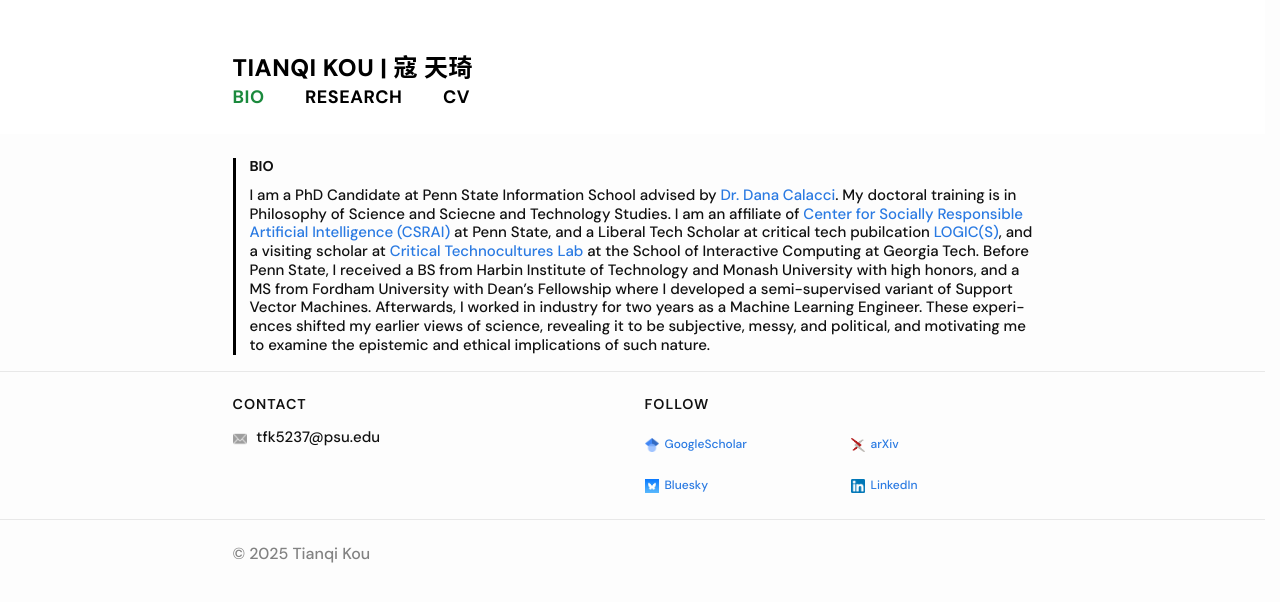
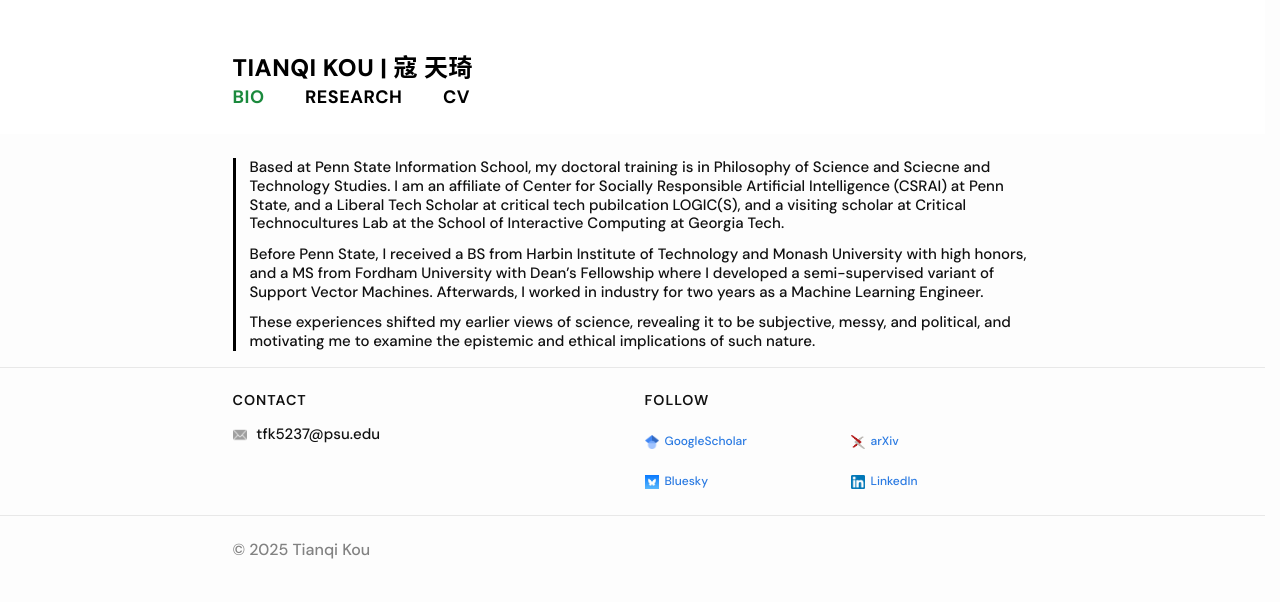
Before and after one commit to koutianqi/koutianqi.github.io, a Jekyll site: the page built from pages/bio.markdown, in a window 1280 px wide. Shown: the top 602 px of the page. Built offline with Jekyll 4.4.1, drawn with Linux system fonts in a browser that asks for light colours.

Commit message:
Update bio.markdown

```diff
--- a/pages/bio.markdown
+++ b/pages/bio.markdown
@@ -5,9 +5,12 @@ description: "Tianqi studies AI hype and communication norms."
 ---
 
 <div class="bio-page pubs" markdown="1">
-## **BIO**
 <div markdown="1">
-I am a PhD Candidate at Penn State Information School advised by [Dr. Dana Calacci](https://www.dcalacci.net). My doctoral training is in Philosophy of Science and Sciecne and Technology Studies. I am an affiliate of [Center for Socially Responsible Artificial Intelligence (CSRAI)](https://csrai.psu.edu) at Penn State, and a Liberal Tech Scholar at critical tech pubilcation [LOGIC(S)](https://logicmag.io), and a visiting scholar at [Critical Technocultures Lab](https://www.crit-technocultures.com) at the School of Interactive Computing at Georgia Tech. Before Penn State, I received a BS from Harbin Institute of Technology and Monash University with high honors, and a MS from Fordham University with Dean's Fellowship where I developed a semi-supervised variant of Support Vector Machines. Afterwards, I worked in industry for two years as a Machine Learning Engineer. These experiences shifted my earlier views of science, revealing it to be subjective, messy, and political, and motivating me to examine the epistemic and ethical implications of such nature.
+Based at Penn State Information School, my doctoral training is in Philosophy of Science and Sciecne and Technology Studies. I am an affiliate of Center for Socially Responsible Artificial Intelligence (CSRAI) at Penn State, and a Liberal Tech Scholar at critical tech pubilcation LOGIC(S), and a visiting scholar at Critical Technocultures Lab at the School of Interactive Computing at Georgia Tech.
+
+  Before Penn State, I received a BS from Harbin Institute of Technology and Monash University with high honors, and a MS from Fordham University with Dean's Fellowship where I developed a semi-supervised variant of Support Vector Machines. Afterwards, I worked in industry for two years as a Machine Learning Engineer.
+
+These experiences shifted my earlier views of science, revealing it to be subjective, messy, and political, and motivating me to examine the epistemic and ethical implications of such nature.
 </div>
 
 </div>
```
